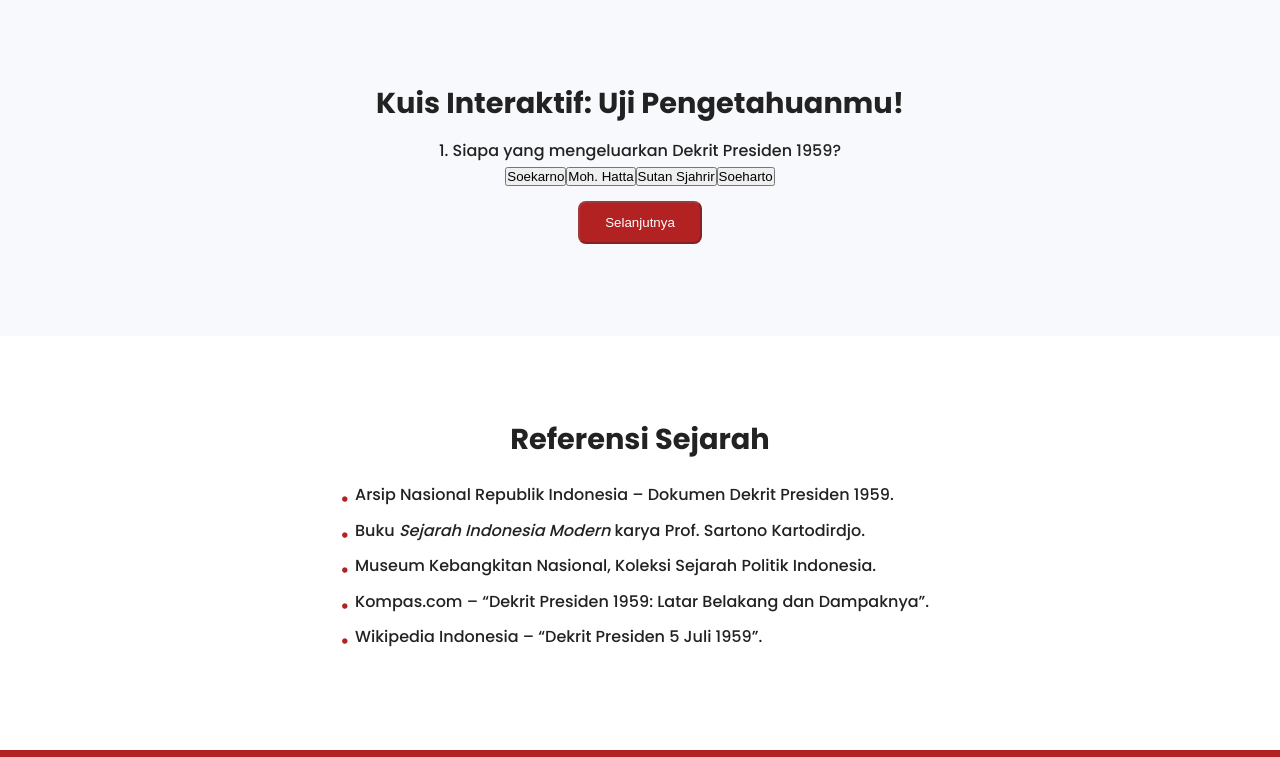
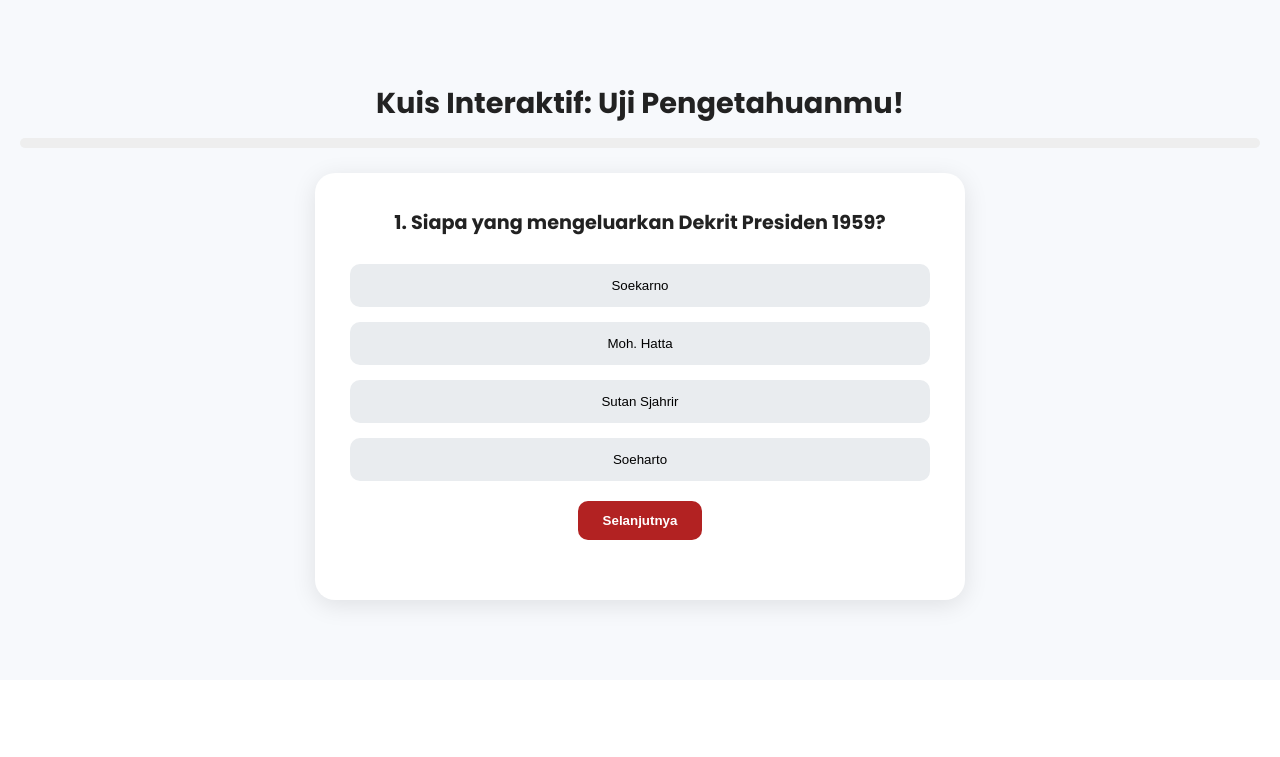
Before and after one commit to K21-X/Web-Dekrit-Presiden-2, a plain HTML site: page index.html in a window 1280 px wide. Shown: the part 1688-2445 px from the top of the page. Drawn offline with Linux system fonts and the light colour scheme.

Commit message:
Update style.css

```diff
--- a/style.css
+++ b/style.css
@@ -307,3 +307,116 @@ footer {
     font-size: 1.1rem;
   }
 }
+
+/* === QUIZ STYLE UPDATE (VERTIKAL) === */
+.quiz-section {
+  background: linear-gradient(135deg, #ffffff, #f3f7fb);
+  padding: 80px 20px;
+  text-align: center;
+}
+
+.progress-bar {
+  width: 100%;
+  background: #eee;
+  border-radius: 10px;
+  height: 10px;
+  overflow: hidden;
+  margin-bottom: 25px;
+}
+
+#progress {
+  height: 100%;
+  width: 0%;
+  background: #b22222;
+  transition: width 0.4s ease-in-out;
+}
+
+#quiz-container {
+  max-width: 650px;
+  margin: 0 auto;
+  background: #fff;
+  border-radius: 20px;
+  padding: 35px;
+  box-shadow: 0 5px 25px rgba(0,0,0,0.1);
+}
+
+#question {
+  font-weight: 700;
+  margin-bottom: 25px;
+  font-size: 1.2rem;
+  color: #222;
+}
+
+/* Pilihan jawaban tersusun VERTIKAL */
+#options {
+  display: flex;
+  flex-direction: column;
+  align-items: stretch;
+  gap: 15px;
+  margin-bottom: 20px;
+}
+
+.btn-option {
+  display: block;
+  width: 100%;
+  padding: 14px;
+  border: none;
+  background: #e9ecef;
+  border-radius: 10px;
+  cursor: pointer;
+  font-weight: 500;
+  transition: all 0.3s ease;
+}
+
+.btn-option:hover {
+  background: #e75757;
+  color: #fff;
+  transform: scale(1.02);
+}
+
+/* Checkbox style (pilihan ganda kompleks) */
+.multi-option {
+  display: flex;
+  align-items: center;
+  justify-content: flex-start;
+  gap: 10px;
+  background: #f7f9fc;
+  padding: 12px;
+  border-radius: 10px;
+  cursor: pointer;
+  transition: 0.3s;
+}
+
+.multi-option:hover {
+  background: #e3f6fc;
+}
+
+/* Tombol dan feedback */
+.btn {
+  background: #b22222;
+  color: white;
+  padding: 12px 25px;
+  border-radius: 10px;
+  border: none;
+  cursor: pointer;
+  font-weight: 600;
+  transition: 0.3s;
+}
+
+.btn:hover {
+  background: #d63333;
+  transform: scale(1.05);
+}
+
+#feedback {
+  margin-top: 15px;
+  font-weight: 500;
+  color: #333;
+  font-style: italic;
+}
+
+#score {
+  font-weight: 600;
+  margin-top: 25px;
+  font-size: 1rem;
+}
```
